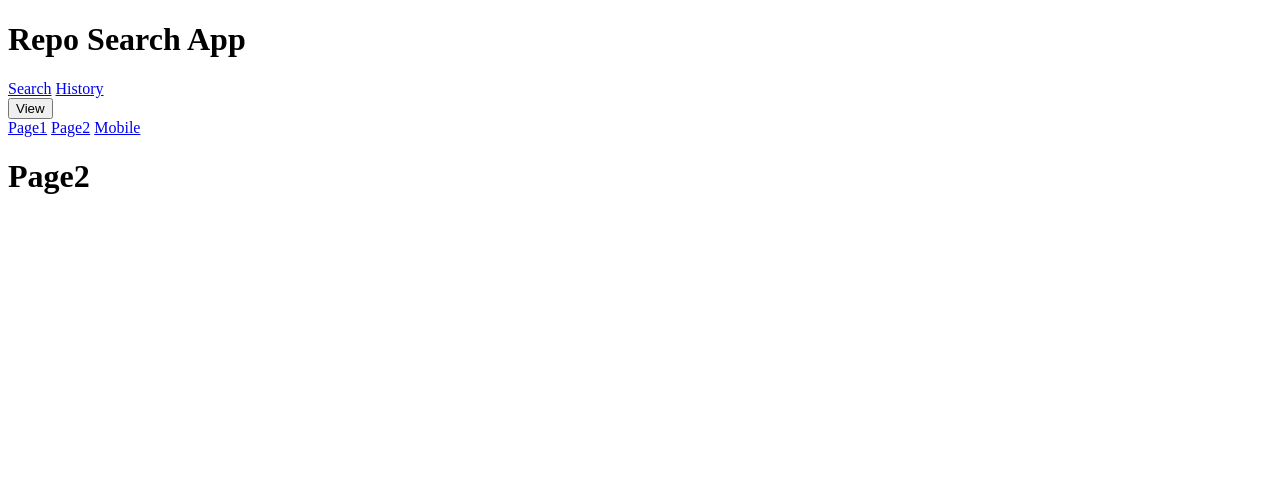
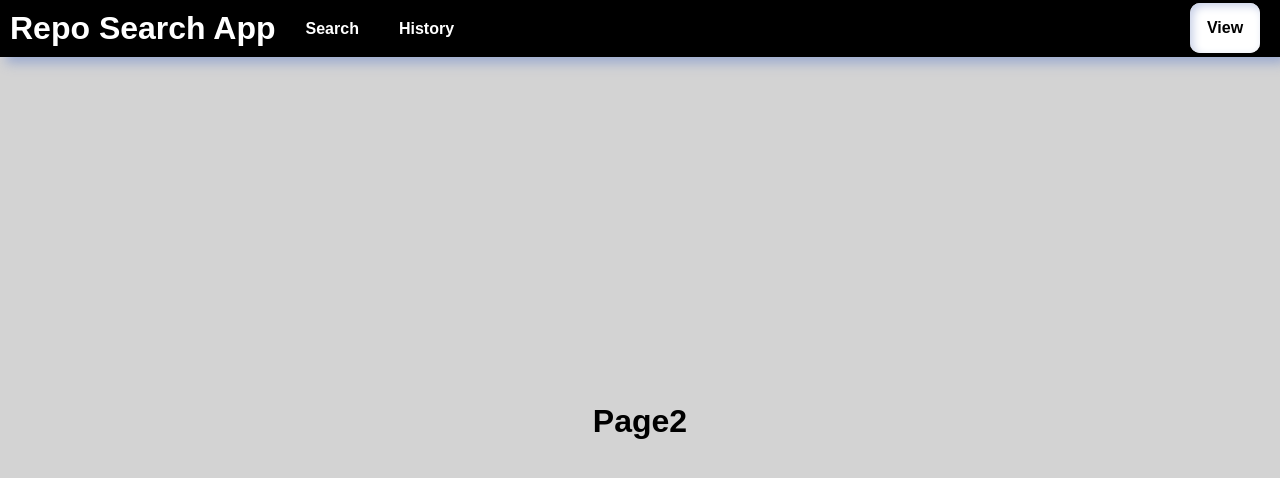
Before and after one commit to oszkocsilk/repo-search-app, a plain HTML site: page page2.html in a window 1280 px wide. Drawn offline with Linux system fonts and the light colour scheme.

Commit message:
Update page2.html

```diff
--- a/page2.html
+++ b/page2.html
@@ -5,7 +5,7 @@
     <meta http-equiv="X-UA-Compatible" content="IE=edge">
     <meta name="viewport" content="width=device-width, initial-scale=1.0">
     <title>Page1</title>
-    <link rel="stylesheet" href="standard_style.css">
+    <link rel="stylesheet" href="style.css">
     <script src="viewDropdown.js"></script>
 
 </head>
```
